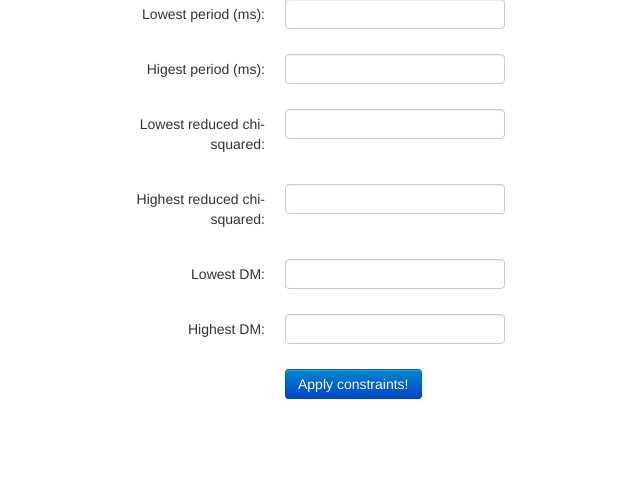
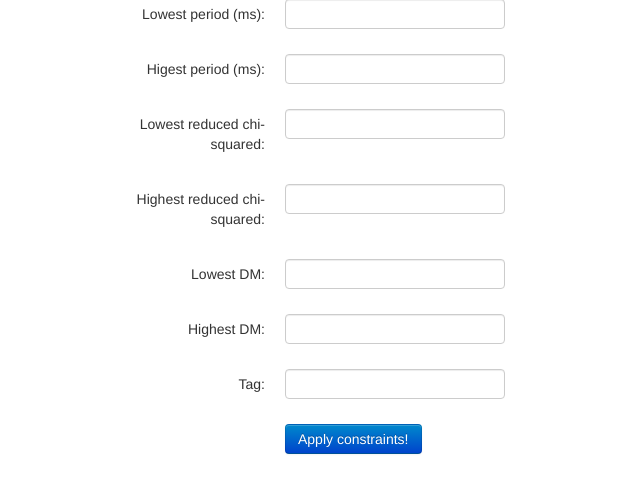
Before and after one commit to tcoenen/pulsarviewer, a Django app: page /folds/constraints/ in a window 1280 px wide. Shown: the part 61-554 px from the top of the page, without its empty margins (65-705 px from the left). Run offline with Django 3.2, Linux system fonts and the light colour scheme; parts of the project's set-up code (start-up, migrations or seed data) failed here and were passed over; some libraries are stand-ins or nearby versions.

Commit message:
Fixed the classification view.
NOTE: filtering by tag does not yet work.

```diff
--- a/fold/forms.py
+++ b/fold/forms.py
@@ -26,6 +26,7 @@ class ConstraintsForm(forms.Form):
                                    label='Highest reduced chi-squared')
     lo_dm = forms.FloatField(required=False, min_value=0, label='Lowest DM')
     hi_dm = forms.FloatField(required=False, label='Highest DM')
+    tag = forms.CharField(required=False, label='Tag')
 
     def clean_lo_p(self):
         return check_period(self.cleaned_data['lo_p'])
--- a/fold/models.py
+++ b/fold/models.py
@@ -95,6 +95,11 @@ class BestprofManager(models.Manager):
             else:
                 qs = qs.filter(reduced_chi_sq__lte=hi_redchisq)
 
+        if 'tag' in get_pars:
+            tag = get_pars['tag']
+            print 'tag', tag
+            qs.filter(tags__name__in=[tag])
+
         try:
             beam = get_pars['beam']
         except KeyError:
--- a/fold/templatetags/candidate_graph.py
+++ b/fold/templatetags/candidate_graph.py
@@ -21,7 +21,7 @@ class CandidateGraphNode(template.Node):
         qs = context[self.var_name]
         tmp = StringIO.StringIO()
 
-        cv = SVGCanvas(940, 550, background_color='white')
+        cv = SVGCanvas(940, 550, background_color='gray')
 
         P = [c.p_bary for c in qs.all() if c.best_dm > 0]
         DM = [c.best_dm for c in qs.all() if c.best_dm > 0]
@@ -99,7 +99,7 @@ class ChiSquareCandidateGraphNode(template.Node):
         RA = [c.ra_deg for c in qs.all() if c.best_dm > 0]
         DEC = [c.dec_deg for c in qs.all() if c.best_dm > 0]
 
-        cv = SVGCanvas(940, 550, background_color='white')
+        cv = SVGCanvas(940, 550, background_color='gray')
         if P:
             lo_dm = min(DM)
             max_dm = max(DM)
@@ -166,7 +166,7 @@ class CandidatePHistogramNode(template.Node):
 
         P = [c.p_bary for c in qs.all() if c.p_bary > 0]
 
-        cv = SVGCanvas(940, 550, background_color='white')
+        cv = SVGCanvas(940, 550, background_color='gray')
         if P:
             binned = bin_data_log(P, 200)
             pc = PlotContainer(0, -20, 950, 550, color='black', x_log=True)
--- a/fold/views.py
+++ b/fold/views.py
@@ -6,8 +6,6 @@ from django.core.urlresolvers import reverse
 from django.utils import simplejson
 
 from django.http import HttpResponseRedirect, QueryDict, HttpResponse
-from django.views.decorators.csrf import csrf_exempt
-from django.utils.decorators import method_decorator
 
 from models import Bestprof, FoldedImage
 from forms import ConstraintsForm, CandidateTagForm
@@ -21,10 +19,12 @@ OK_GET_PARAMETERS = set([
     'hi_redchisq',
     'beam',
     'order',
+    'tag',
 ])
 
 CONSTRAINTS_KEYS = [
-    'lo_p', 'hi_p', 'lo_redchisq', 'hi_redchisq', 'lo_dm', 'hi_dm']
+    'lo_p', 'hi_p', 'lo_redchisq', 'hi_redchisq', 'lo_dm', 'hi_dm', 'tag'
+]
 
 
 def prepend_questionmark(s):
@@ -46,8 +46,8 @@ class BestprofListView(ListView):
     paginate_by = 50
 
     def dispatch(self, request, *args, **kwargs):
-        if self.request.GET.get('format', 'html') == 'json':
-            # Shortcut, we just want the primary keys as json
+        if request.is_ajax():
+            # Shortcut, we just want the primary keys as json.
             tmp = list(self.get_queryset().values_list('pk', flat=True))
             return HttpResponse(simplejson.dumps(tmp, 'application/json'))
         else:
@@ -82,7 +82,7 @@ class ConstraintsView(FormView):
     template_name = 'fold/constraints.html'
     form_class = ConstraintsForm
     CONSTRAINTS_KEYS = ['lo_p', 'hi_p', 'lo_redchisq', 'hi_redchisq', 'lo_dm',
-                        'hi_dm']
+                        'hi_dm', 'tag']
 
     def get_context_data(self, **kwargs):
         context = super(ConstraintsView, self).get_context_data(**kwargs)
@@ -115,14 +115,8 @@ class BestprofDetailView(UpdateView):
     form_class = CandidateTagForm
     model = Bestprof
 
-    # TODO: hack into dispatch to also handle xhr requests (both GET and POST)
-    # using json.
-
-    @method_decorator(csrf_exempt)
-    def dispatch(self, request, *args, **kwargs):
-        print self.request.POST
-        if self.request.GET.get('format', 'html') == 'json':
-            # Shortcut, we just want the primary keys as json
+    def get(self, request, *args, **kwargs):
+        if request.is_ajax():
             obj = self.get_object()
             img = FoldedImage.objects.get(bestprof=obj.pk).file.url
             tmp = {
@@ -132,7 +126,27 @@ class BestprofDetailView(UpdateView):
             }
             return HttpResponse(simplejson.dumps(tmp, 'application/json'))
         else:
-            return super(BestprofDetailView, self).dispatch(request, *args, **kwargs)
+            return super(BestprofDetailView, self).post(request, *args, **kwargs)
+
+    def post(self, request, *args, **kwargs):
+        # TODO: handle failures in the AJAX path better!
+        # TODO: clean up!
+        if request.is_ajax():
+            target_pk = int(request.POST[u'pk'])
+            tag = request.POST[u'tags[]']
+            try:
+                fi = FoldedImage.objects.get(bestprof=target_pk)
+            except Exception, e:  # TODO: Clean this up!
+                print 'Failure getting the FoldedImage instance from DB'
+                print e
+            else:
+                if tag not in fi.bestprof.tags.all():
+                    fi.bestprof.tags.add(tag)
+                    fi.save()
+            tmp = {}  # consider setting some success/failure message
+            return HttpResponse(simplejson.dumps(tmp, 'application/json'))
+        else:
+            return super(BestprofDetailView, self).post(request, *args, **kwargs)
 
     def get_context_data(self, **kwargs):
         context = super(BestprofDetailView, self).get_context_data(**kwargs)
@@ -151,9 +165,14 @@ class ClassifyView(TemplateView):
     template_name = 'fold/classify.html'
 
     def get_context_data(self, **kwargs):
-        # include the constraints into the template (to be accessed through
+        # Include the constraints into the template (to be accessed through
         # java script in the page easily (without messing with the GET
         # parameters from Javascript).
         qd = self.request.GET.copy()
         tmp = simplejson.dumps(qd)
-        return {'constraints': tmp}
+        context = {
+            'constraints': tmp,
+            'selection': prepend_questionmark(check_parameters(self.request.GET).urlencode())
+        }
+
+        return context
```
Also changed, not shown: fold/templates/fold/classify.html (+10 -11 lines), 1 other file.
